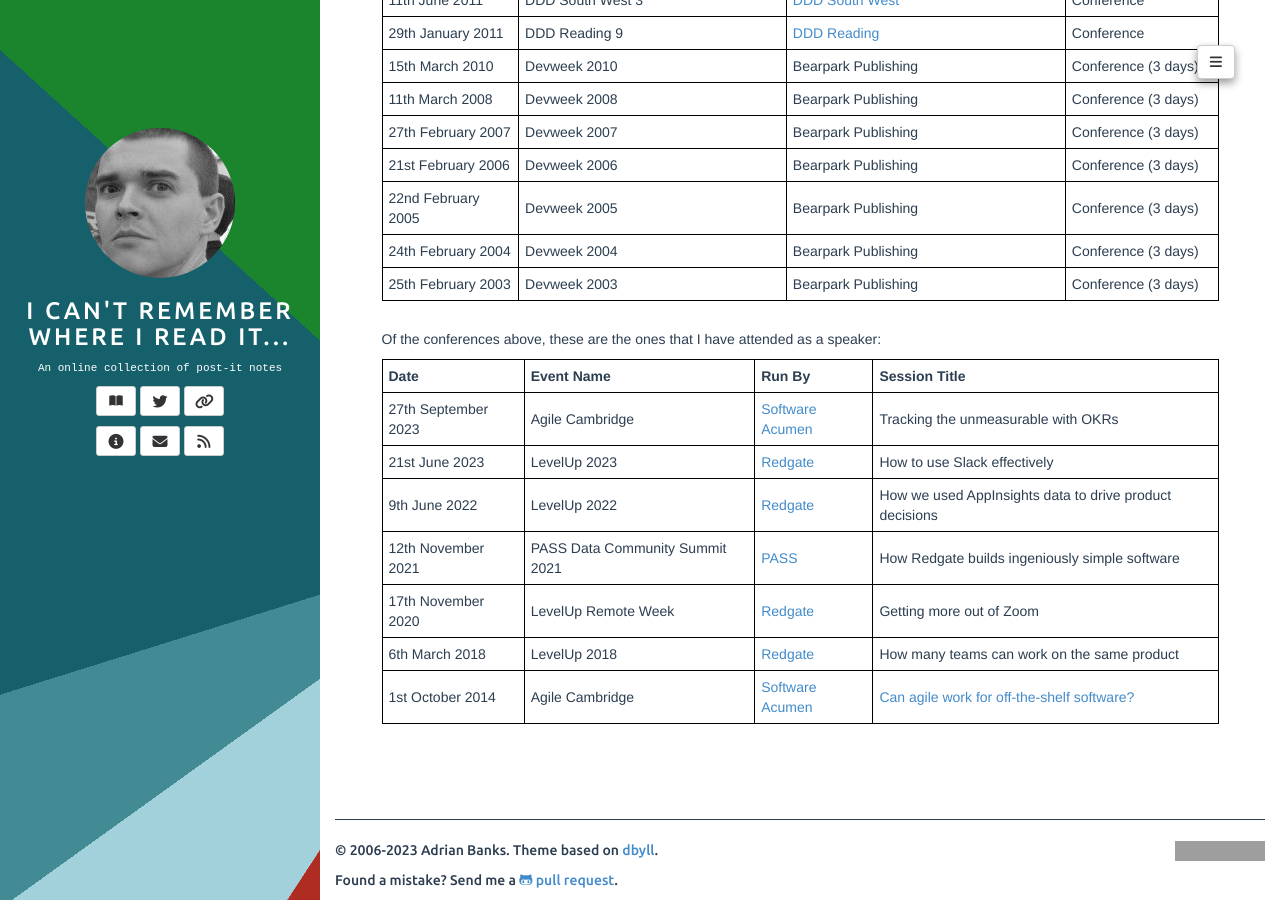
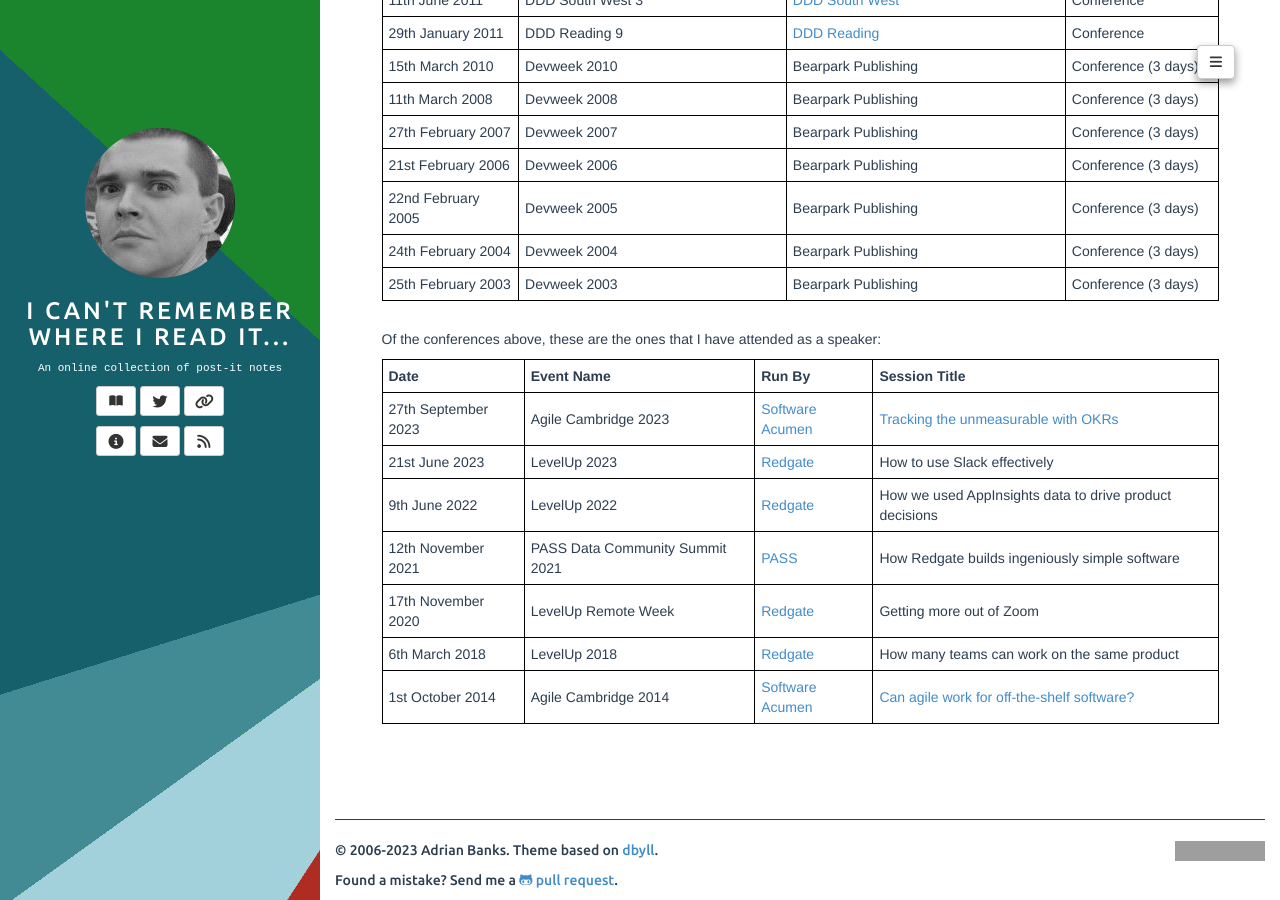
Before and after one commit to adrianbanks/adrianbanks.github.io, a Jekyll site: the page built from training.md, in a window 1280 px wide and 900 px high, scrolled down 3281 px. Built offline with Jekyll 4.4.1, drawn with Linux system fonts in a browser that asks for light colours; some of the changed text lies outside the part shown; grey boxes are pictures that could not be loaded.

Commit message:
Add a link to my slides

```diff
--- a/training.md
+++ b/training.md
@@ -7,7 +7,7 @@ These are the training courses and conferences that I have attended over the yea
 
 | **Date**            | **Event Name**                                     | **Run By**                                               | **Event Type**           |
 | ------------------- | -------------------------------------------------- | -------------------------------------------------------- | ------------------------ |
-| 27th September 2023 | Agile Cambridge                                    | [Software Acumen][10]                                    | Conference (3 days)      |
+| 27th September 2023 | Agile Cambridge 2023                               | [Software Acumen][10]                                    | Conference (3 days)      |
 | 27th June 2023      | StaffPlus London                                   | [LeadDev][29]                                            | Conference (2 days)      |
 | 10th May 2023       | Open Source Software: Licensing & Compliance       | [Orcro][33]                                              | Training (2 days)        |
 | 29th April 2023     | DDD South West 11                                  | [DDD South West][2]                                      | Conference               |
@@ -65,7 +65,7 @@ These are the training courses and conferences that I have attended over the yea
 | 24th January 2015   | /dev/winter 2015                                   | [Software Acumen][10]                                    | Conference               |
 | 3rd December 2014   | NDC London 2014                                    | [NDC][9]                                                 | Conference (3 days)      |
 | 18th October 2014   | DDD North 4                                        | [DDD North][3]                                           | Conference               |
-| 1st October 2014    | Agile Cambridge                                    | [Software Acumen][10]                                    | Conference (3 days)      |
+| 1st October 2014    | Agile Cambridge 2014                               | [Software Acumen][10]                                    | Conference (3 days)      |
 | 13th September 2014 | DDD East Anglia 2014                               | [DDD East Anglia][8]                                     | Conference               |
 | 12th July 2014      | /dev/summer 2014                                   | [Software Acumen][10]                                    | Conference               |
 | 28th May 2014       | Progressive .Net Tutorials 2014                    | [SkillsMatter][6]                                        | Conference (3 days)      |
@@ -100,13 +100,13 @@ Of the conferences above, these are the ones that I have attended as a speaker:
 
 | **Date**            | **Event Name**                   | **Run By**            | **Session Title**                                       |
 | ------------------- | -------------------------------- | --------------------- | ------------------------------------------------------- |
-| 27th September 2023 | Agile Cambridge                  | [Software Acumen][10] | Tracking the unmeasurable with OKRs                     |
+| 27th September 2023 | Agile Cambridge 2023             | [Software Acumen][10] | [Tracking the unmeasurable with OKRs][34]               |
 | 21st June 2023      | LevelUp 2023                     | [Redgate][22]         | How to use Slack effectively                            |
 | 9th June 2022       | LevelUp 2022                     | [Redgate][22]         | How we used AppInsights data to drive product decisions |
 | 12th November 2021  | PASS Data Community Summit 2021  | [PASS][32]            | How Redgate builds ingeniously simple software          |
 | 17th November 2020  | LevelUp Remote Week              | [Redgate][22]         | Getting more out of Zoom                                |
 | 6th March 2018      | LevelUp 2018                     | [Redgate][22]         | How many teams can work on the same product             |
-| 1st October 2014    | Agile Cambridge                  | [Software Acumen][10] | [Can agile work for off-the-shelf software?][31]        |
+| 1st October 2014    | Agile Cambridge 2014             | [Software Acumen][10] | [Can agile work for off-the-shelf software?][31]        |
 {:.mdtable}
 
 
```
Also changed, not shown: other parts of training.md (+1 -0 lines).
